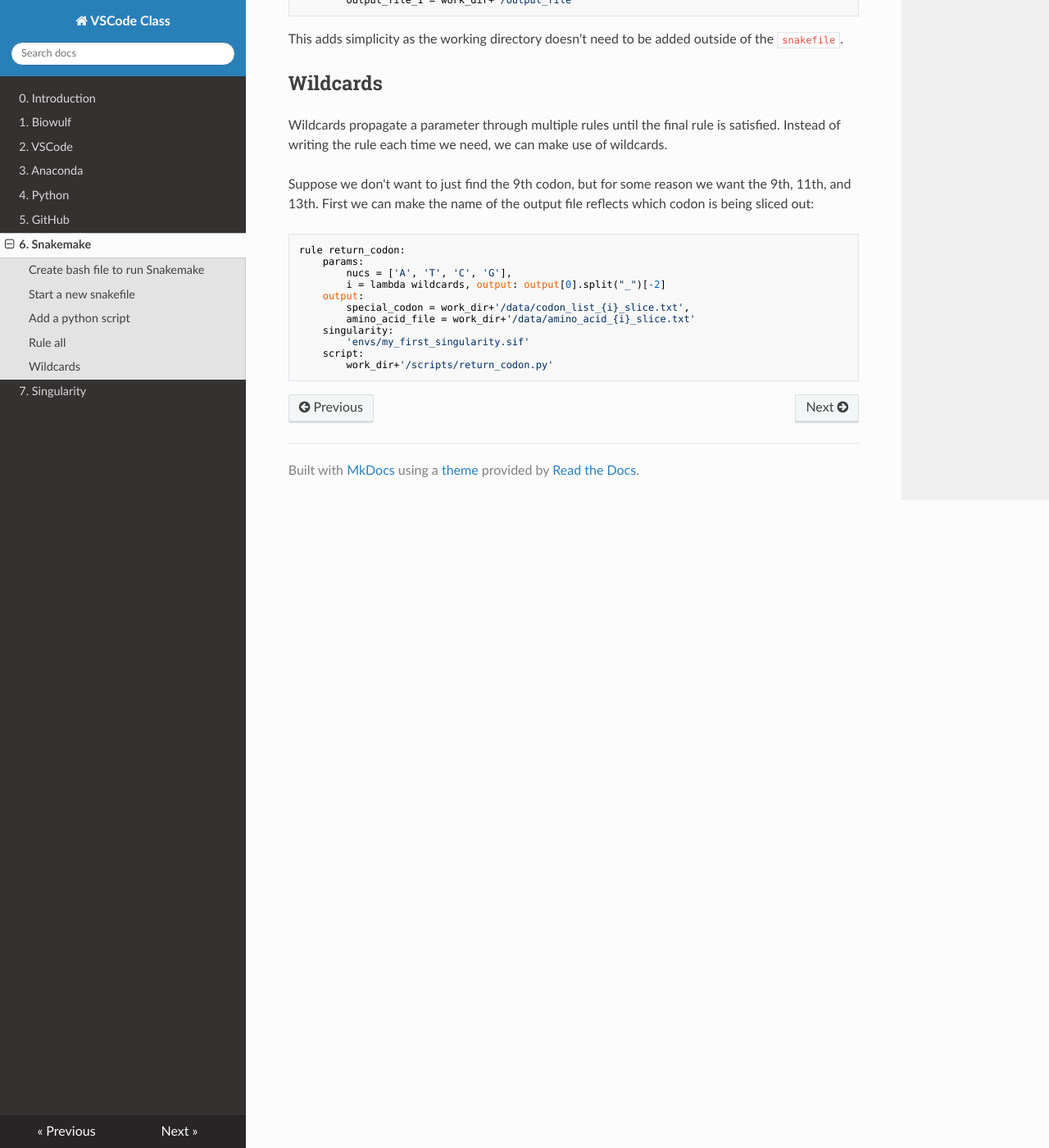
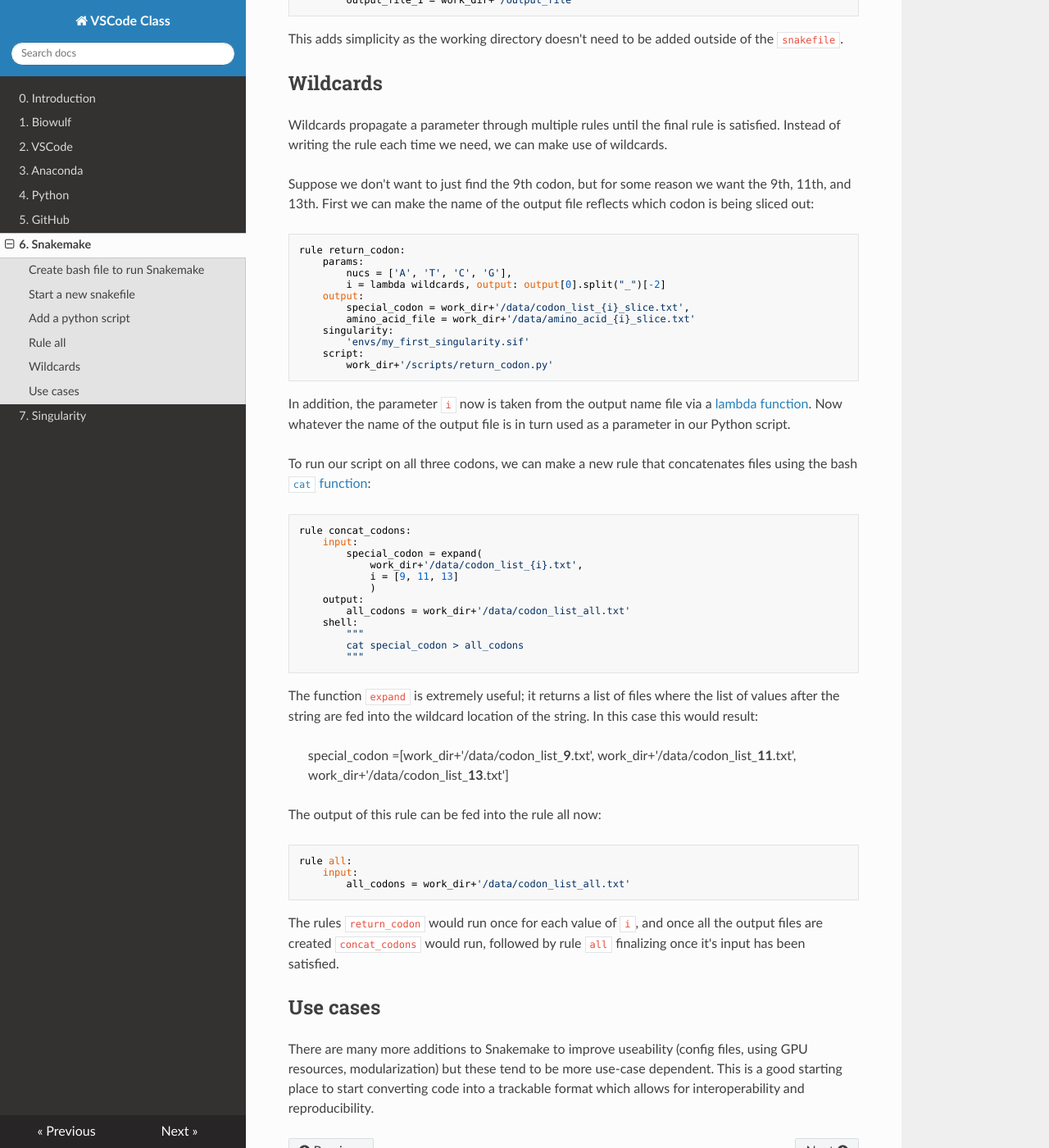
Before and after one commit to NIH-CARD/VSCode_class, an MkDocs documentation site: the page built from docs/snakemake.md, in a window 1280 px wide and 1400 px high, scrolled down 3044 px. Shown: the whole window at 82% size. Built offline with MkDocs 1.6.1, drawn with Linux system fonts in a browser that asks for light colours; nearby versions of some CDN libraries.

Commit message:
Finalize snakemake section

````diff
--- a/docs/snakemake.md
+++ b/docs/snakemake.md
@@ -157,3 +157,40 @@ rule return_codon:
     script:
         work_dir+'/scripts/return_codon.py'
 ```
+
+In addition, the parameter `i` now is taken from the output name file via a [lambda function](https://docs.python.org/2/tutorial/controlflow.html). Now whatever the name of the output file is in turn used as a parameter in our Python script.
+
+To run our script on all three codons, we can make a new rule that concatenates files using the bash [`cat` function](https://en.wikipedia.org/wiki/Cat_(Unix)):
+
+```
+rule concat_codons:
+    input:
+        special_codon = expand(
+            work_dir+'/data/codon_list_{i}.txt',
+            i = [9, 11, 13]
+            )
+    output:
+        all_codons = work_dir+'/data/codon_list_all.txt'
+    shell:
+        """
+        cat special_codon > all_codons
+        """
+```
+
+The function `expand` is extremely useful; it returns a list of files where the list of values after the string are fed into the wildcard location of the string. In this case this would result:
+
+> special_codon =[work_dir+'/data/codon_list_**9**.txt', work_dir+'/data/codon_list_**11**.txt', work_dir+'/data/codon_list_**13**.txt']
+
+The output of this rule can be fed into the rule all now:
+
+```
+rule all:
+    input:
+        all_codons = work_dir+'/data/codon_list_all.txt'
+```
+
+The rules `return_codon` would run once for each value of `i`, and once all the output files are created `concat_codons` would run, followed by rule `all` finalizing once it's input has been satisfied.
+
+## Use cases
+
+There are many more additions to Snakemake to improve useability (config files, using GPU resources, modularization) but these tend to be more use-case dependent. This is a good starting place to start converting code into a trackable format which allows for interoperability and reproducibility.
````
Also changed, not shown: 1 other file.
